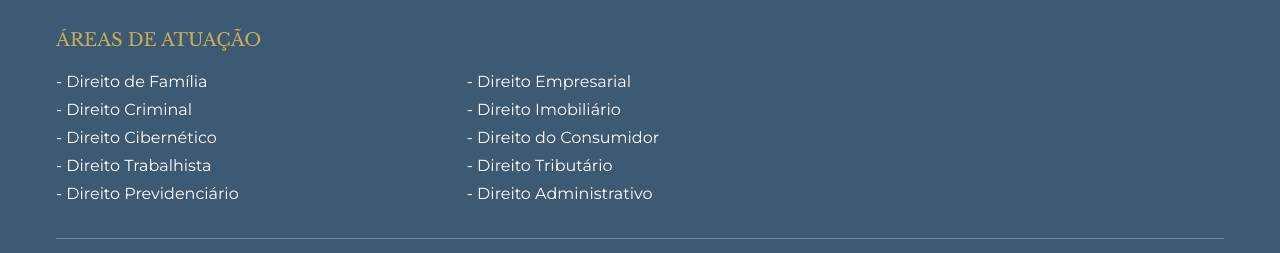
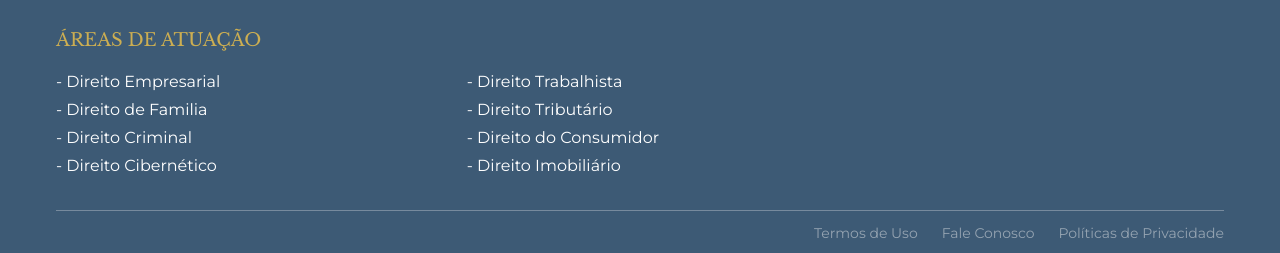
Before and after one commit to Wudson-Batista/hanover_advocacia, a React (Vite) app: page / in a window 1280 px wide. Shown: the part 3743-3996 px from the top of the page. Built offline with nearby package versions, Linux system fonts and the light colour scheme.

Commit message:
Cards obj  modularization

```diff
--- a/src/Components/Navbar.jsx
+++ b/src/Components/Navbar.jsx
@@ -2,7 +2,7 @@ import React, { useState } from 'react'
 import { Link, NavLink } from 'react-router-dom'
 import logo from '../assets/logo/logo-v1.svg'
 import { FaBars, FaTimes, FaChevronDown } from 'react-icons/fa'
-import { cards } from './sections/ServicesSection'
+import cards from '../services/cards'
 import Actuations from '../Pages/Actuations'
 
 function Navbar() {
--- a/src/Components/sections/Footer.jsx
+++ b/src/Components/sections/Footer.jsx
@@ -3,22 +3,9 @@ import { Link } from 'react-router-dom'
 import logo from '../../assets/logo/logo-v1.svg'
 import { FaEnvelope, FaPhoneAlt } from 'react-icons/fa'
 import Socials from '../Socials'
+import cards from '../../services/cards'
 
 function Footer() {
-
-    const actuations = [
-        'Direito de Família',
-        'Direito Empresarial',
-        'Direito Criminal',
-        'Direito Imobiliário',
-        'Direito Cibernético',
-        'Direito do Consumidor',
-        'Direito Trabalhista',
-        'Direito Tributário',
-        'Direito Previdenciário',
-        'Direito Administrativo'
-    ]
-
 
     return (
         <footer className='bg-footer pt-9'>
@@ -55,9 +42,9 @@ function Footer() {
                     <div className="links max-md:text-sm lg:max-w-[70%]">
                         <ul className='grid grid-rows-3 sm:grid-cols-2 max-sm:gap-2 gap-1 grid-cols-1 mt-4'>
                             {
-                                actuations.map((actuation, index) => (
+                                cards.map((actuation, index) => (
                                     <li>
-                                        <Link className='text-white transition  hover:text-gold-300 '>- {actuation}</Link>
+                                        <Link className='text-white transition  hover:text-gold-300 '>- {actuation.title}</Link>
                                     </li>
                                 ))
                             }
--- a/src/Components/sections/ServicesSection.jsx
+++ b/src/Components/sections/ServicesSection.jsx
@@ -1,69 +1,12 @@
 import React from 'react'
 import Title from '../Title'
 
-import briefcase from '../../assets/icons/briefcase.png'
-import worker from '../../assets/icons/worker.png'
-import family from '../../assets/icons/family.png'
-import money from '../../assets/icons/money.png'
-import handcuffs from '../../assets/icons/handcuffs.png'
-import hacker from '../../assets/icons/hacker.png'
-import shop from '../../assets/icons/shop.png'
-import home from '../../assets/icons/home.png'
 import ServiceCard from '../ServiceCard'
 import Button from '../Button'
 
 import { FaChevronRight } from 'react-icons/fa'
+import cards from '../../services/cards'
 
-const cards = [
-    {
-        id: 1,
-        icon: briefcase,
-        title: "Direito Empresarial",
-        description: "Somos um escritório de advocacia especialista em Direito Empresarial. Contamos com uma equipe multidisciplinar pronta para melhor defender nossos clientes.",
-    },
-    {
-        id: 2,
-        icon: worker,
-        title: "Direito Trabalhista",
-        description: "Relações familiares, por vezes, geram conflitos. Atuamos com perícia e cuidado nos assuntos advindos do Direito de Família.",
-    },
-    {
-        id: 3,
-        icon: family,
-        title: "Direito de Familia",
-        description: "Relações familiares, por vezes, geram conflitos. Atuamos com perícia e cuidado nos assuntos advindos do Direito de Família.",
-    },
-    {
-        id: 4,
-        icon: money,
-        title: "Direito Tributário",
-        description: "O advogado em Direito Tributário realiza serviços de natureza judicial e administrativa, promovendo a defesa nas mais diversas áreas da esfera tributária.",
-    },
-    {
-        id: 5,
-        icon: handcuffs,
-        title: "Direito Criminal",
-        description: "O Direito Criminal se relaciona a atos dentro da esfera penal. Contamos com equipe capacitada na área para melhor defender os direitos de nossos clientes.",
-    },
-    {
-        id: 6,
-        icon: shop,
-        title: "Direito do Consumidor",
-        description: "O Direito do Consumidor está relacionado aos conflitos advindos das relações de consumo. Contamos com uma equipe especialista no assunto.",
-    },
-    {
-        id: 7,
-        icon: hacker,
-        title: "Direito Cibernético",
-        description: "Novas tecnologias levam, também, a novos conflitos. Prestamos serviços jurídicos especializados em Direito Digital.",
-    },
-    {
-        id: 8,
-        icon: home,
-        title: "Direito Imobiliário",
-        description: "Somos um escritório de advocacia especialista em Direito Imobiliário. Contamos com equipe multidisciplinar pronta para melhor defender nossos clientes.",
-    },
-]
 
 function ServicesSection() {
 
--- /dev/null
+++ b/src/services/cards.js
@@ -0,0 +1,61 @@
+import briefcase from '../assets/icons/briefcase.png'
+import worker from '../assets/icons/worker.png'
+import family from '../assets/icons/family.png'
+import money from '../assets/icons/money.png'
+import handcuffs from '../assets/icons/handcuffs.png'
+import hacker from '../assets/icons/hacker.png'
+import shop from '../assets/icons/shop.png'
+import home from '../assets/icons/home.png'
+
+const cards = [
+    {
+        id: 1,
+        icon: briefcase,
+        title: "Direito Empresarial",
+        description: "Somos um escritório de advocacia especialista em Direito Empresarial. Contamos com uma equipe multidisciplinar pronta para melhor defender nossos clientes.",
+    },
+    {
+        id: 2,
+        icon: worker,
+        title: "Direito Trabalhista",
+        description: "Relações familiares, por vezes, geram conflitos. Atuamos com perícia e cuidado nos assuntos advindos do Direito de Família.",
+    },
+    {
+        id: 3,
+        icon: family,
+        title: "Direito de Familia",
+        description: "Relações familiares, por vezes, geram conflitos. Atuamos com perícia e cuidado nos assuntos advindos do Direito de Família.",
+    },
+    {
+        id: 4,
+        icon: money,
+        title: "Direito Tributário",
+        description: "O advogado em Direito Tributário realiza serviços de natureza judicial e administrativa, promovendo a defesa nas mais diversas áreas da esfera tributária.",
+    },
+    {
+        id: 5,
+        icon: handcuffs,
+        title: "Direito Criminal",
+        description: "O Direito Criminal se relaciona a atos dentro da esfera penal. Contamos com equipe capacitada na área para melhor defender os direitos de nossos clientes.",
+    },
+    {
+        id: 6,
+        icon: shop,
+        title: "Direito do Consumidor",
+        description: "O Direito do Consumidor está relacionado aos conflitos advindos das relações de consumo. Contamos com uma equipe especialista no assunto.",
+    },
+    {
+        id: 7,
+        icon: hacker,
+        title: "Direito Cibernético",
+        description: "Novas tecnologias levam, também, a novos conflitos. Prestamos serviços jurídicos especializados em Direito Digital.",
+    },
+    {
+        id: 8,
+        icon: home,
+        title: "Direito Imobiliário",
+        description: "Somos um escritório de advocacia especialista em Direito Imobiliário. Contamos com equipe multidisciplinar pronta para melhor defender nossos clientes.",
+    },
+]
+
+export default cards;
```
